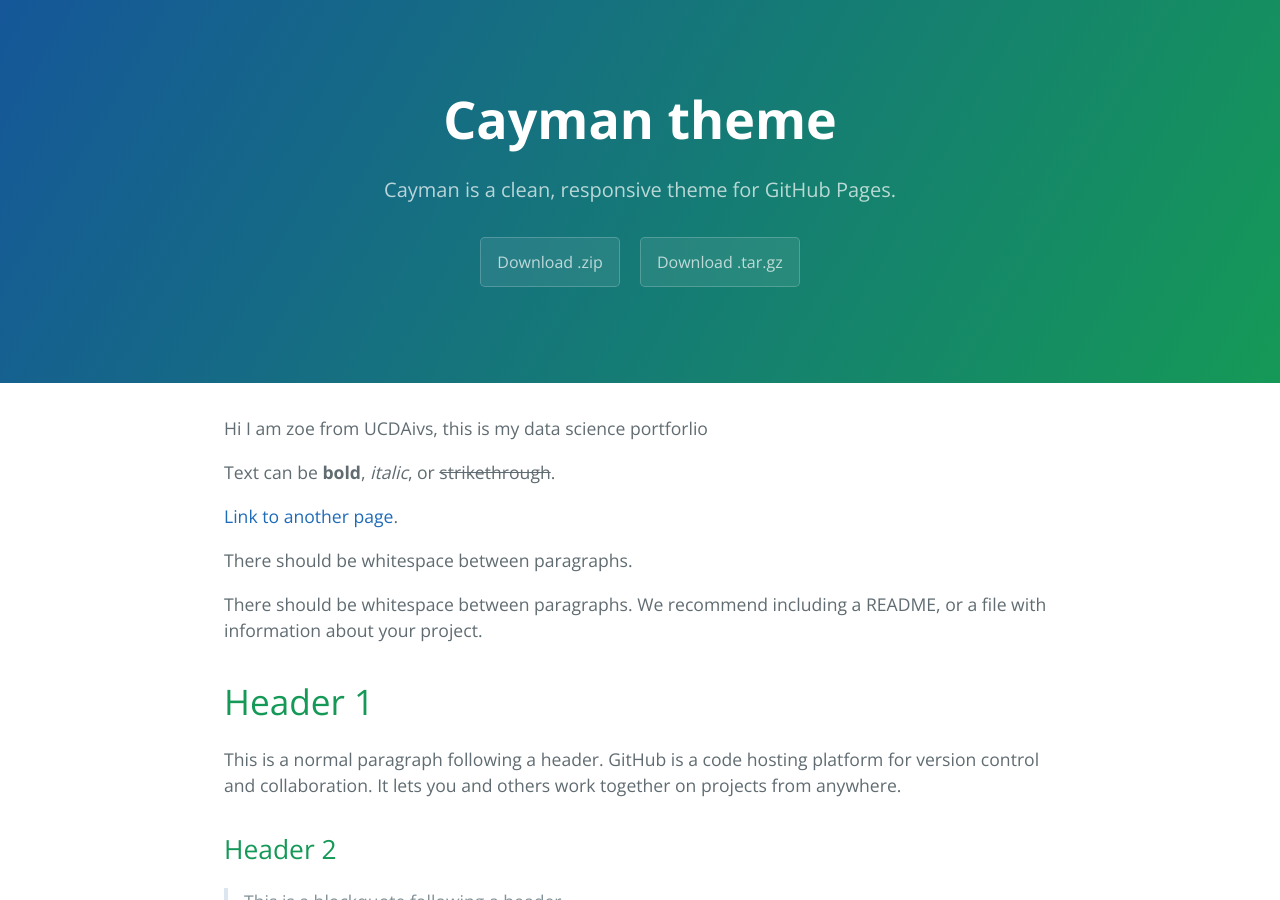
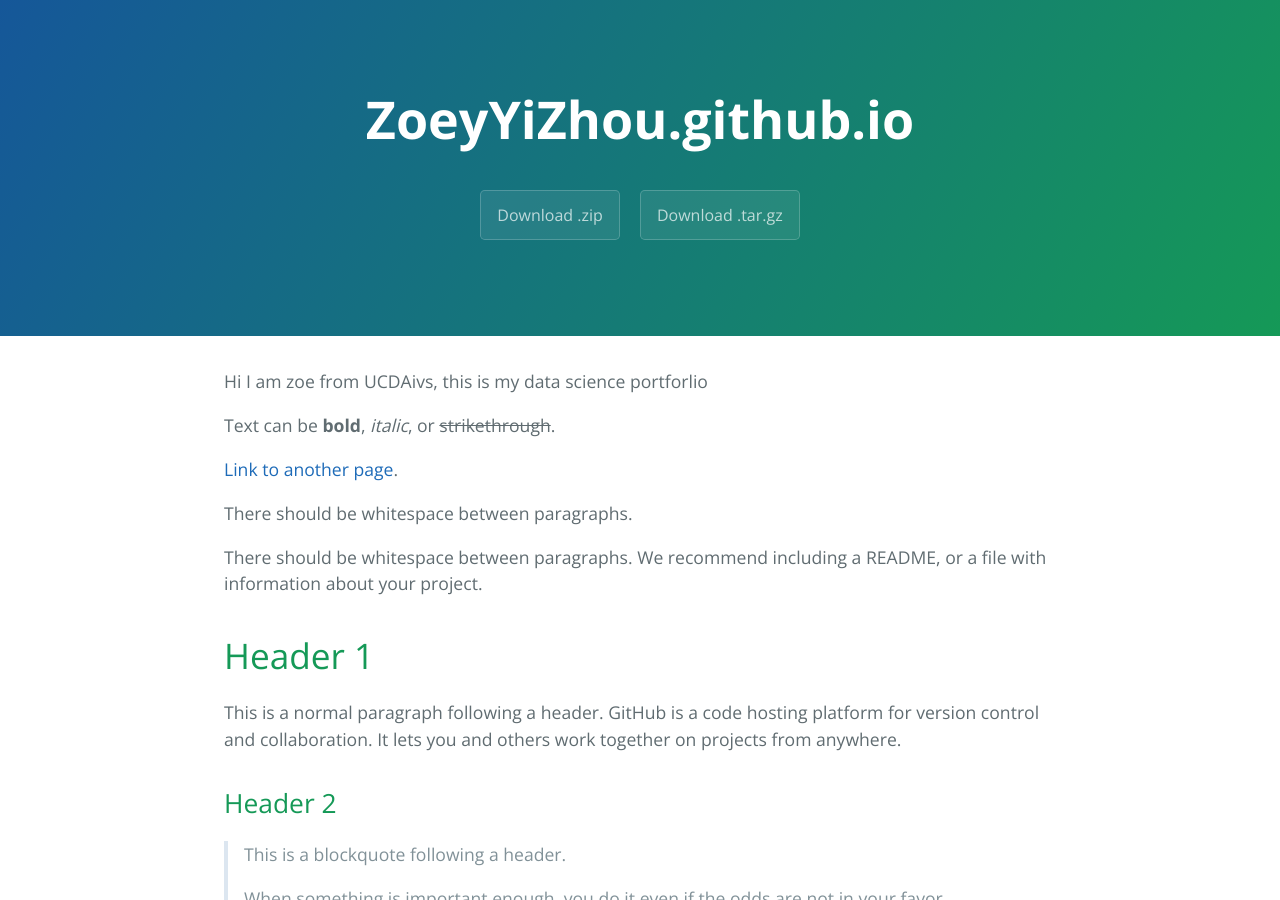
Before and after one commit to ZoeyYiZhou/ZoeyYiZhou.github.io, a Jekyll site: the page built from index.md, in a window 1280 px wide and 900 px high. Built offline with Jekyll 4.4.1, drawn with Linux system fonts in a browser that asks for light colours; the repository's description, which GitHub fills in, is left out.

Commit message:
Update _config.yml

```diff
--- a/_config.yml
+++ b/_config.yml
@@ -1,5 +1,5 @@
-title: Cayman theme
-description: Cayman is a clean, responsive theme for GitHub Pages.
+title:
+description:
 show_downloads: true
 google_analytics:
 theme:
```
